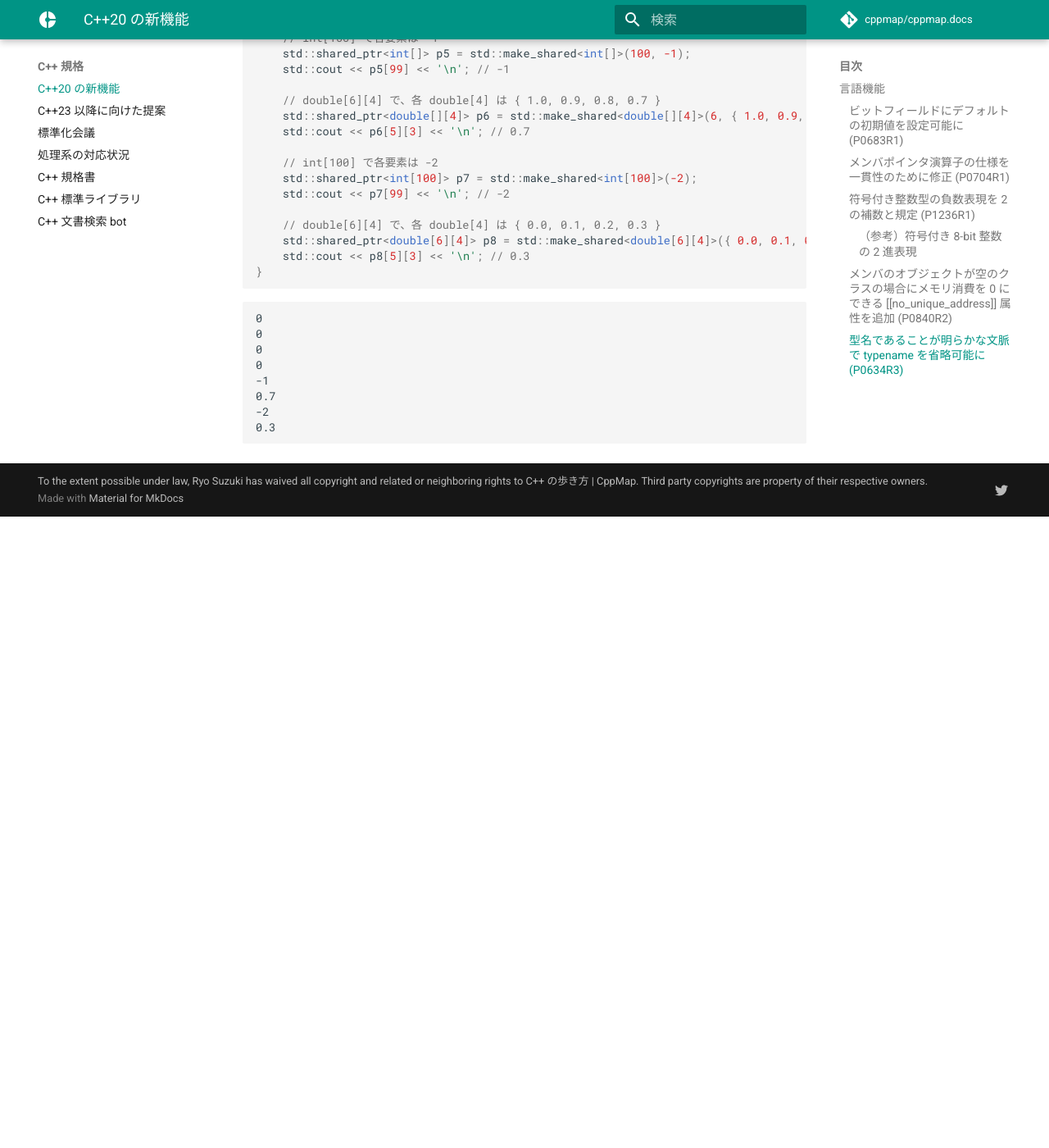
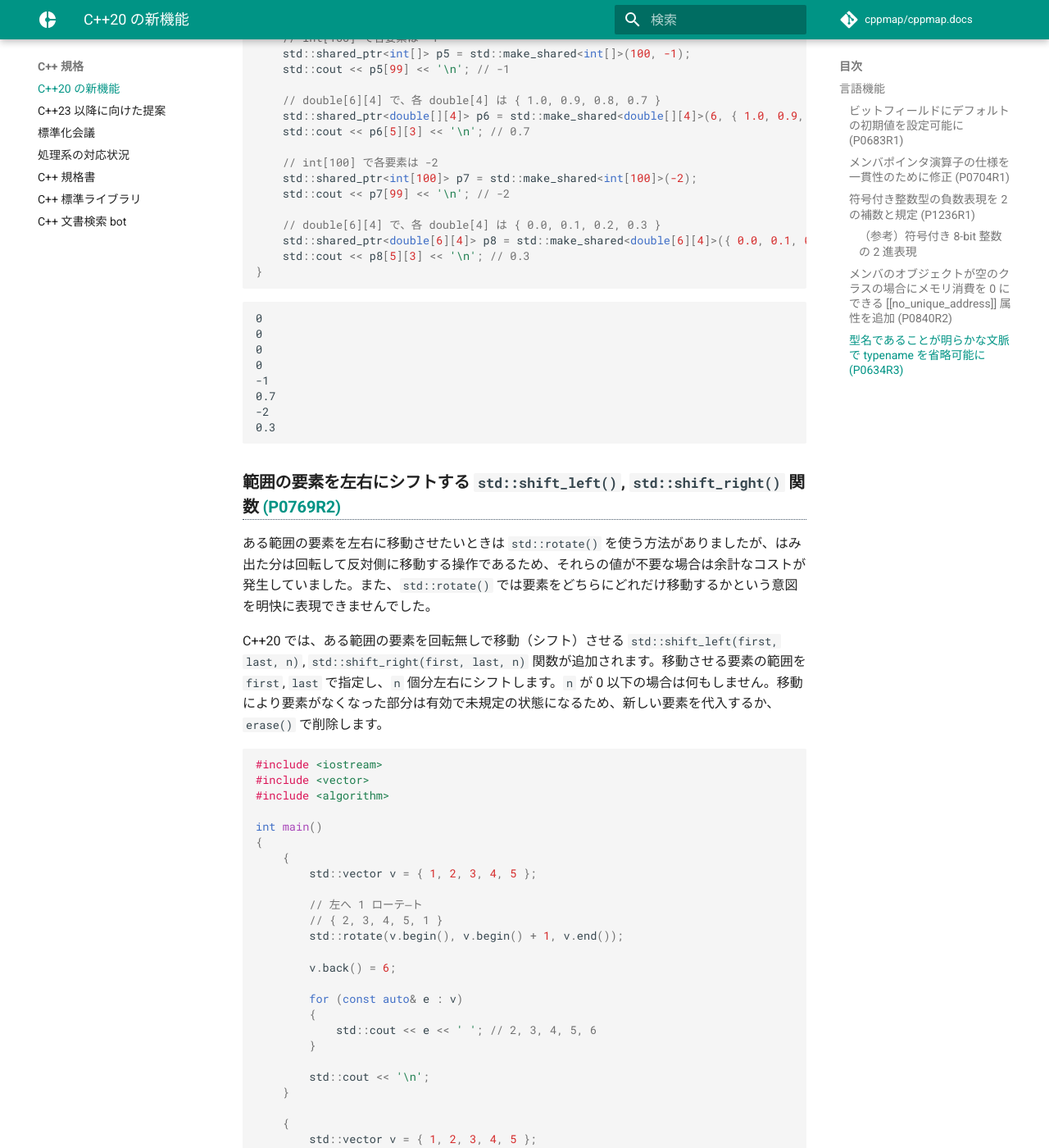
Before and after one commit to cppmap/cppmap.docs, an MkDocs documentation site: the page built from docs/standardization/cpp20.md, in a window 1280 px wide and 1400 px high, scrolled down 44965 px. Shown: the whole window at 82% size. Built offline with MkDocs 1.6.1 and Material for MkDocs 9.7.7, drawn with Linux system fonts in a browser that asks for light colours; nearby versions of some CDN libraries; comment, search, counter and statistics services are not loaded; before the commit the page ends 45595 px from its top, so only the background shows below that; some of the changed text lies outside the part shown.

Commit message:
Update cpp20.md

````diff
--- a/docs/standardization/cpp20.md
+++ b/docs/standardization/cpp20.md
@@ -864,7 +864,7 @@
 
 int main()
 {
-	std::vector<int> v = { 10, 20, 30 };
+	std::vector v = { 10, 20, 30 };
 
 	v.empty(); // C++20 では警告
 
@@ -1370,8 +1370,8 @@ int main()
 
 int main()
 {
-	std::vector<int> v = { 3, 14, 1, 5, 92 };
-	std::list<int> li = { 3, 14, 1, 5, 92 };
+	std::vector v = { 3, 14, 1, 5, 92 };
+	std::list li = { 3, 14, 1, 5, 92 };
 	std::unordered_map<std::string, int> m = {
 		{ "aa", 3 }, { "bb", 14 }, { "cc", 1 }, { "dd", 5 }, { "ee", 92 } };
 
@@ -1930,3 +1930,57 @@ int main()
 -2
 0.3
 ```
+
+
+### 範囲の要素を左右にシフトする `std::shift_left()`, `std::shift_right()` 関数 [(P0769R2)](https://wg21.link/P0769R2)
+
+ある範囲の要素を左右に移動させたいときは `std::rotate()` を使う方法がありましたが、はみ出た分は回転して反対側に移動する操作であるため、それらの値が不要な場合は余計なコストが発生していました。また、`std::rotate()` では要素をどちらにどれだけ移動するかという意図を明快に表現できませんでした。
+
+C++20 では、ある範囲の要素を回転無しで移動（シフト）させる `std::shift_left(first, last, n)`, `std::shift_right(first, last, n)` 関数が追加されます。移動させる要素の範囲を `first`, `last` で指定し、`n` 個分左右にシフトします。`n` が 0 以下の場合は何もしません。移動により要素がなくなった部分は有効で未規定の状態になるため、新しい要素を代入するか、`erase()` で削除します。
+
+```C++
+#include <iostream>
+#include <vector>
+#include <algorithm>
+
+int main()
+{
+	{
+		std::vector v = { 1, 2, 3, 4, 5 };
+
+		// 左へ 1 ローテ―ト
+		// { 2, 3, 4, 5, 1 }
+		std::rotate(v.begin(), v.begin() + 1, v.end());
+
+		v.back() = 6;
+
+		for (const auto& e : v)
+		{
+			std::cout << e << ' '; // 2, 3, 4, 5, 6
+		}
+
+		std::cout << '\n';
+	}
+
+	{
+		std::vector v = { 1, 2, 3, 4, 5 };
+
+		// 左へ 1 シフト
+		// { 2, 3, 4, 5, (未規定) }
+		std::shift_left(v.begin(), v.end(), 1);
+
+		v.back() = 6;
+
+		for (const auto& e : v)
+		{
+			std::cout << e << ' '; // 2, 3, 4, 5, 6
+		}
+
+		std::cout << '\n';
+	}
+}
+```
+```
+2 3 4 5 6
+2 3 4 5 6
+```
````
